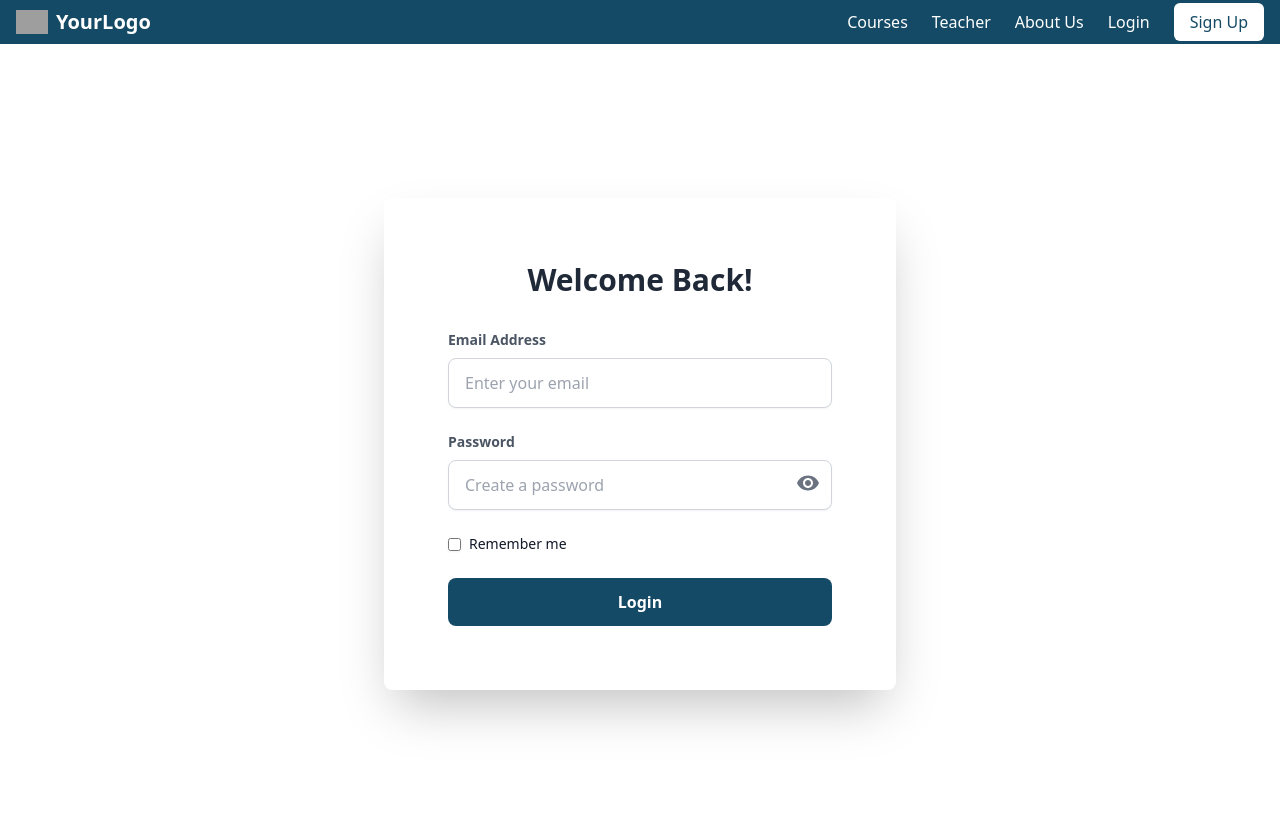
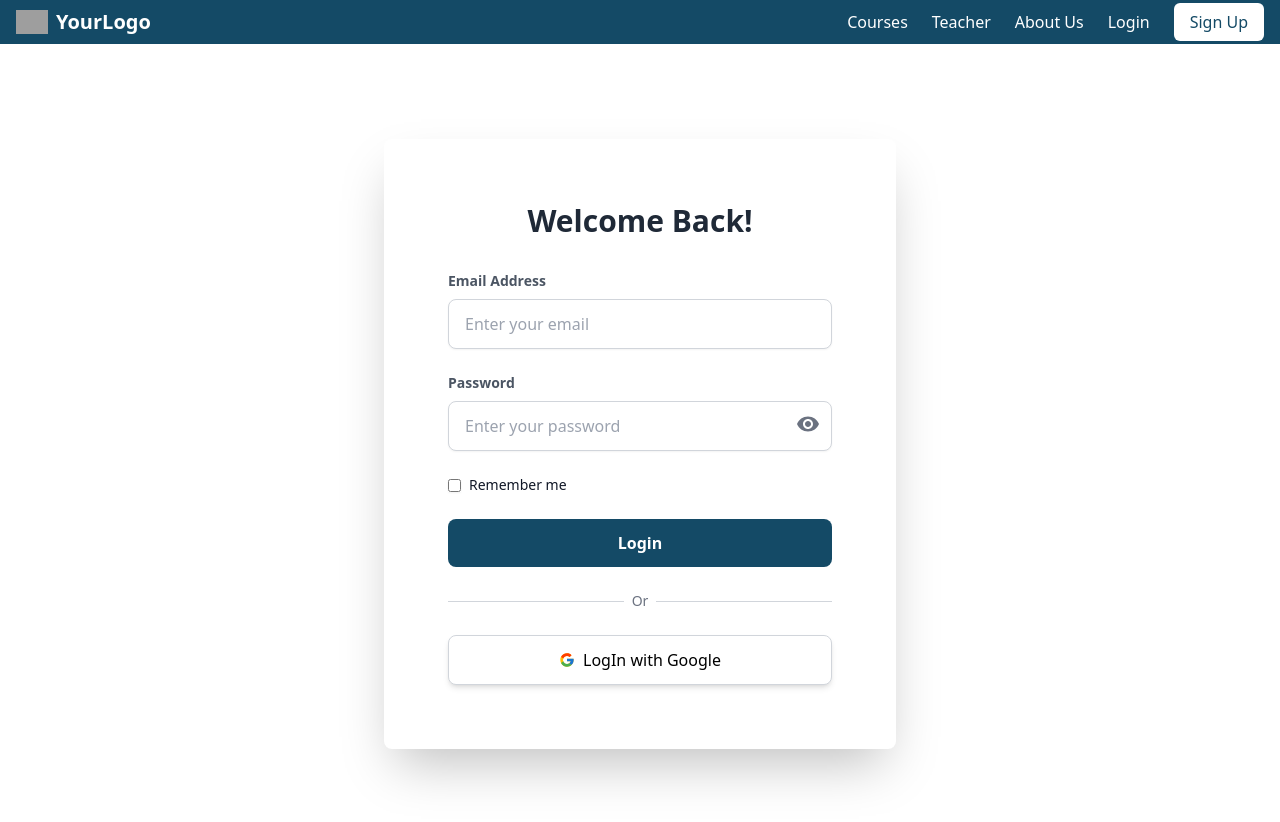
Before and after one commit to Bz14/Unique-Minds-E-learning, a Next.js app in the folder Frontend/unique-minds/: page /login in a window 1280 px wide. Shown: the top 822 px of the page. Built offline with nearby package versions, Linux system fonts and the light colour scheme; no server answers; grey boxes are pictures that could not be loaded.

Commit message:
Form data validation implmented for login.

```diff
--- a/Frontend/unique-minds/src/app/(user)/login/page.tsx
+++ b/Frontend/unique-minds/src/app/(user)/login/page.tsx
@@ -4,6 +4,9 @@ import { MdVisibility, MdVisibilityOff } from "react-icons/md";
 import * as yup from "yup";
 import { yupResolver } from "@hookform/resolvers/yup";
 import { FieldErrors, useForm } from "react-hook-form";
+import { useRouter } from "next/navigation";
+import Spinner from "@/app/components/spinner/page";
+import { FcGoogle } from "react-icons/fc";
 
 type LoginForm = {
   email: string;
@@ -43,13 +46,15 @@ const Login = () => {
     mode: "all",
     resolver: yupResolver(schema),
   });
+  const apiUrl = process.env.NEXT_PUBLIC_API;
   const [passwordVisible, setPasswordVisible] = useState(false);
   const [loading, setLoading] = useState(false);
   const [error, setError] = useState("");
 
-  const { control, handleSubmit, register, setValue, formState, reset } = form;
+  const { handleSubmit, register, formState, reset } = form;
   const { errors, isDirty, isValid, isSubmitting, isSubmitSuccessful } =
     formState;
+  const router = useRouter();
 
   useEffect(() => {
     if (isSubmitSuccessful) {
@@ -61,10 +66,15 @@ const Login = () => {
     console.log("Errors", errors);
   };
 
-  const onSubmit = async (data: SignUpForm) => {
+  const handleLoginWithGoogle = async () => {
+    window.location.href = `${apiUrl}/api/auth/google`;
+  };
+
+  const onSubmit = async (data: LoginForm) => {
     setLoading(true);
+    console.log("Data", data);
     try {
-      const response = await fetch(`${apiUrl}/api/auth/signup`, {
+      const response = await fetch(`${apiUrl}/api/auth/login`, {
         method: "POST",
         headers: {
           "Content-Type": "application/json",
@@ -72,14 +82,14 @@ const Login = () => {
         body: JSON.stringify(data),
       });
       if (!response.ok) {
-        setError("Signup failed");
+        setError("Login failed");
         const data = await response.json();
         throw new Error(
-          data.message || "An error occurred while creating your account."
+          data.message || "An error occurred while logging you in."
         );
       }
       reset();
-      router.push(`/verify?email=${encodeURIComponent(data.email)}`);
+      router.push(`/`);
     } catch (error) {
       setError("Something went wrong");
       console.log("Error", error);
@@ -128,7 +138,7 @@ const Login = () => {
               <input
                 {...register("password")}
                 type={passwordVisible ? "password" : "text"}
-                placeholder="Create a password"
+                placeholder="Enter your password"
                 className="mt-2 block w-full px-4 py-3 border border-gray-300 rounded-lg shadow-sm focus:outline-none focus:ring-2 focus:ring-indigo-500 focus:border-indigo-500 text-gray-700"
               />
               <div
@@ -167,8 +177,32 @@ const Login = () => {
               <button
                 type="submit"
                 className="w-full bg-customBlue text-white p-3 rounded-lg font-semibold hover:bg-gray-400"
+                disabled={(!isDirty && !isValid) || isSubmitting}
               >
-                Login
+                {loading ? <Spinner /> : "Login"}
+              </button>
+              <div>{error && <p style={{ color: "red" }}>{error}</p>}</div>
+            </div>
+            <div className="relative my-6">
+              <div className="absolute inset-0 flex items-center">
+                <div className="w-full border-t border-gray-300"></div>
+              </div>
+              <div className="relative flex justify-center text-sm">
+                <span className="bg-white px-2 text-gray-500">Or</span>
+              </div>
+            </div>
+            <div>
+              <button
+                onClick={handleLoginWithGoogle}
+                type="button"
+                className="w-full py-3 px-6 bg-white text-black rounded-lg shadow-md border border-gray-300 hover:bg-gray-200 transition ease-in-out duration-300"
+              >
+                <div className="flex align-center justify-center">
+                  <span className="mt-1 mr-2">
+                    <FcGoogle />
+                  </span>
+                  <span>LogIn with Google</span>
+                </div>
               </button>
             </div>
           </form>
```
